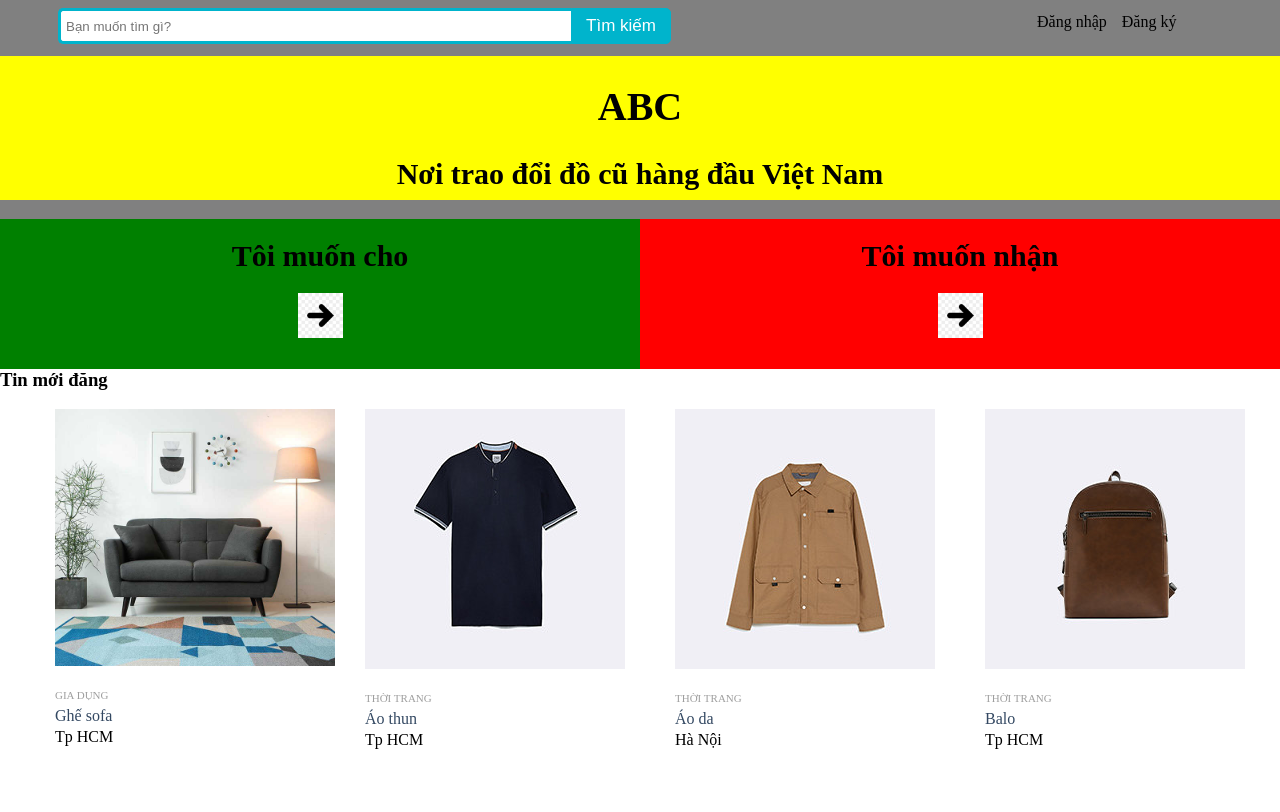
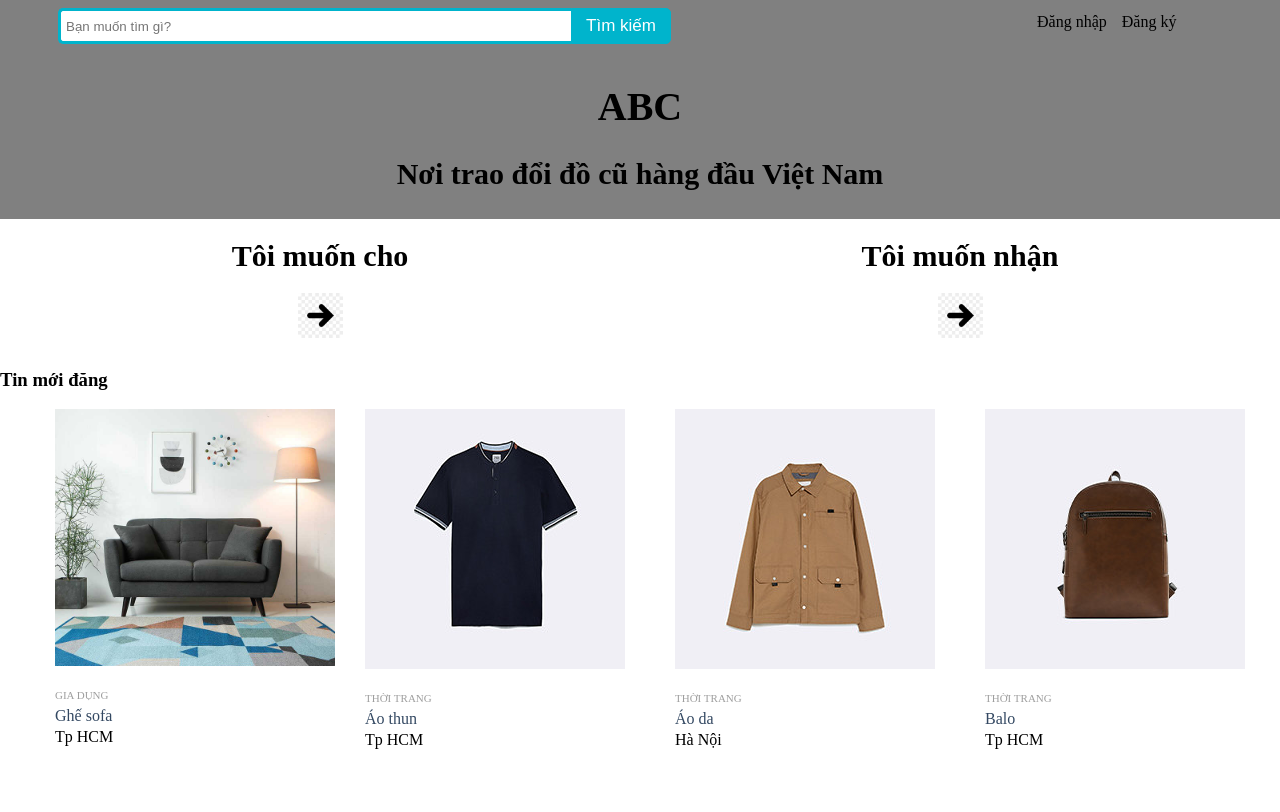
Before and after one commit to DoanMinhTruong/CNM-pro1, a plain HTML site: page html/index.html in a window 1280 px wide. Shown: the top 812 px of the page. Drawn offline with Linux system fonts and the light colour scheme.

Commit message:
Update index.html

```diff
--- a/html/index.html
+++ b/html/index.html
@@ -18,7 +18,6 @@
 
         .header {
             width: 100%;
-            background-color: yellow;
             min-height: 200px;
         }
 
@@ -40,7 +39,6 @@
             text-align: center;
             font-size: 15px;
             min-height: 150px;
-            background-color: green;
         }
 
         .right-menu{
@@ -48,7 +46,6 @@
             float: left;
             text-align: center;
             font-size: 15px;
-            background-color: red;
             min-height: 150px;
         }
 
```
